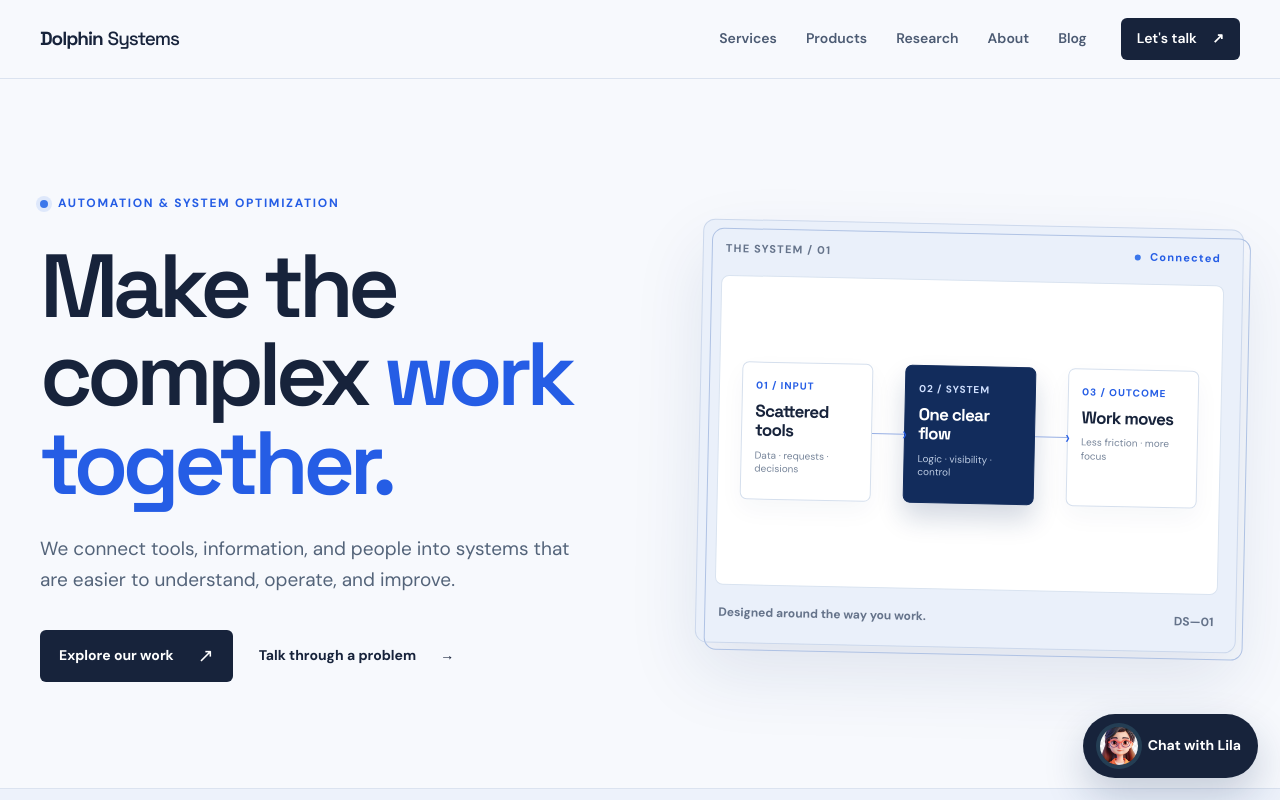
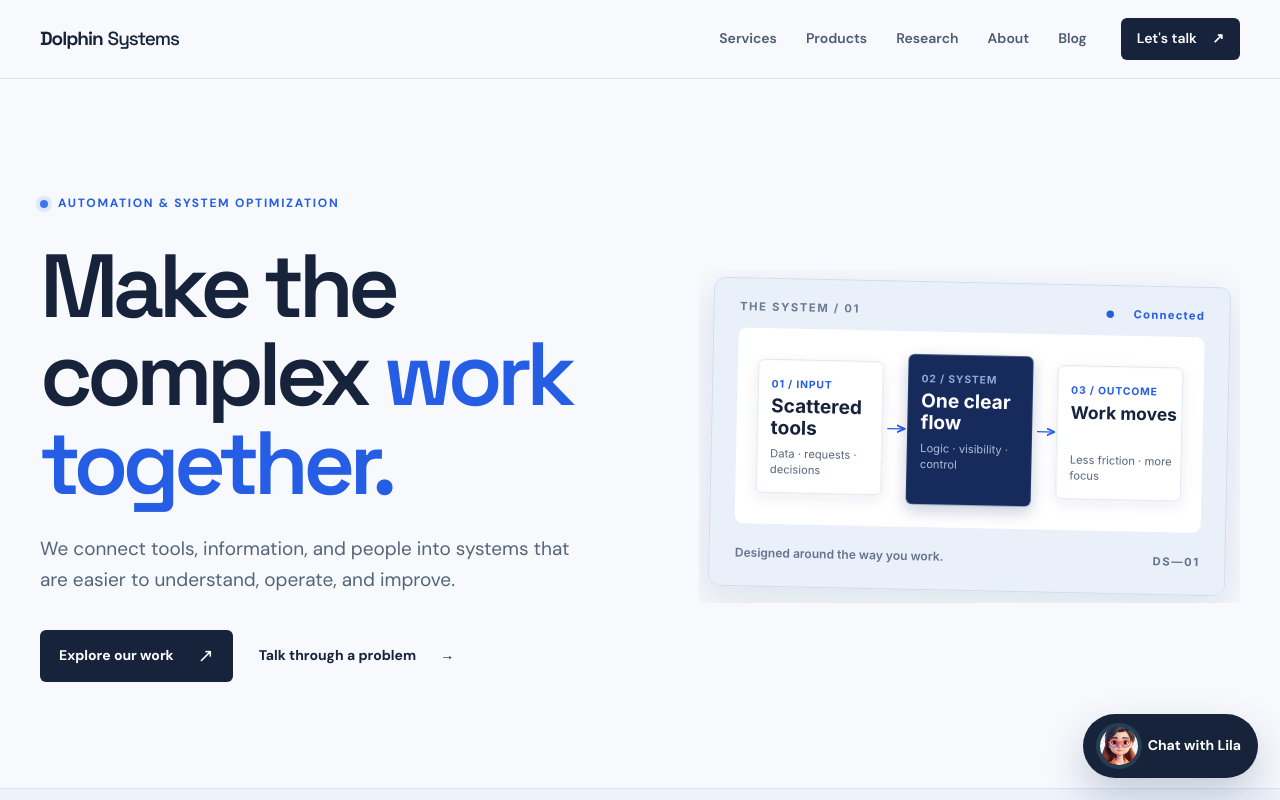
Before and after one commit to Dolphin-Systems/Dolphin-Systems, a website: page index.html in a window 1280 px wide. Shown: the top 800 px of the page. Drawn offline with Linux system fonts and the light colour scheme.

Commit message:
Replace homepage CSS system diagram with matching SVG image

```diff
--- a/assets/site.css
+++ b/assets/site.css
@@ -40,6 +40,7 @@ h3{font-size:27px;line-height:1.14}
 .button-outline-light{border:1px solid #7489b3;color:#fff}.button-outline-light:hover{border-color:#bad0fc}
 .text-arrow{font-size:19px;font-weight:400;line-height:1}
 .hero{min-height:660px;padding-block:112px 106px;display:grid;grid-template-columns:1.03fr .97fr;align-items:center;gap:7%}
+.system-board-img{width:100%;max-width:650px;height:auto;display:block}
 .hero-copy h1{max-width:640px;margin-top:26px}
 .hero-copy>p,.page-hero>p{max-width:560px;color:#54647a;font-size:19px;line-height:1.65}
 .hero-actions{display:flex;align-items:center;gap:22px;margin-top:34px}
--- a/index.html
+++ b/index.html
@@ -26,7 +26,7 @@
   </header>
   <main id="main"><section class="hero shell">
       <div class="hero-copy"><span class="kicker"><span class="signal-dot"></span> Automation & system optimization</span><h1>Make the complex <em>work together.</em></h1><p>We connect tools, information, and people into systems that are easier to understand, operate, and improve.</p><div class="hero-actions"><a class="button button-dark" href="./services.html">Explore our work <span class="text-arrow" aria-hidden="true">↗</span></a><a class="button button-quiet" href="./contact.html">Talk through a problem <span aria-hidden="true">→</span></a></div></div>
-      <div class="system-board" aria-label="Diagram: inputs move through a connected system to a clear outcome" role="img"><div class="board-top"><span>THE SYSTEM / 01</span><span class="board-status"><i></i> Connected</span></div><div class="flow"><div class="flow-node"><small>01 / INPUT</small><strong>Scattered tools</strong><span>Data · requests · decisions</span></div><div class="flow-line"><i></i><i></i><i></i></div><div class="flow-node flow-node-center"><small>02 / SYSTEM</small><strong>One clear flow</strong><span>Logic · visibility · control</span></div><div class="flow-line"><i></i><i></i><i></i></div><div class="flow-node"><small>03 / OUTCOME</small><strong>Work moves</strong><span>Less friction · more focus</span></div></div><div class="board-bottom"><span>Designed around the way you work.</span><span>DS—01</span></div></div>
+      <img class="system-board-img" src="./assets/system-diagram.svg" alt="Diagram: scattered tools — data, requests, decisions — move through one clear connected system — logic, visibility, control — so work moves with less friction and more focus" width="650" height="400" fetchpriority="high">
     </section>
     <section class="statement"><div class="shell statement-grid"><span class="kicker">The idea</span><p>Good systems make the next step obvious. We find the gaps between your tools and processes, then build a better way for work to move.</p></div></section>
     <section class="section shell"><div class="section-heading"><div><span class="kicker">What we do</span><h2>Practical systems for real work.</h2></div><a class="inline-link" href="./services.html">All services <span class="text-arrow" aria-hidden="true">↗</span></a></div><div class="service-preview"><a href="./services.html#automation"><span class="service-num">01</span><h3>Automation</h3><p>Give repeatable work a dependable path from trigger to result.</p><span class="text-arrow" aria-hidden="true">↗</span></a><a href="./services.html#integrations"><span class="service-num">02</span><h3>Integrations</h3><p>Move information between the tools your team already uses.</p><span class="text-arrow" aria-hidden="true">↗</span></a><a href="./services.html#architecture"><span class="service-num">03</span><h3>System design</h3><p>Make the whole workflow visible before adding another tool.</p><span class="text-arrow" aria-hidden="true">↗</span></a></div></section>
--- a/scripts/build-site.mjs
+++ b/scripts/build-site.mjs
@@ -72,7 +72,7 @@ const pages = [
     description: 'Dolphin Systems designs automation, integrations, and connected systems that make complex work easier to run.',
     body: `<section class="hero shell">
       <div class="hero-copy"><span class="kicker"><span class="signal-dot"></span> Automation & system optimization</span><h1>Make the complex <em>work together.</em></h1><p>We connect tools, information, and people into systems that are easier to understand, operate, and improve.</p><div class="hero-actions"><a class="button button-dark" href="./services.html">Explore our work ${arrow}</a><a class="button button-quiet" href="./contact.html">Talk through a problem <span aria-hidden="true">→</span></a></div></div>
-      <div class="system-board" aria-label="Diagram: inputs move through a connected system to a clear outcome" role="img"><div class="board-top"><span>THE SYSTEM / 01</span><span class="board-status"><i></i> Connected</span></div><div class="flow"><div class="flow-node"><small>01 / INPUT</small><strong>Scattered tools</strong><span>Data · requests · decisions</span></div><div class="flow-line"><i></i><i></i><i></i></div><div class="flow-node flow-node-center"><small>02 / SYSTEM</small><strong>One clear flow</strong><span>Logic · visibility · control</span></div><div class="flow-line"><i></i><i></i><i></i></div><div class="flow-node"><small>03 / OUTCOME</small><strong>Work moves</strong><span>Less friction · more focus</span></div></div><div class="board-bottom"><span>Designed around the way you work.</span><span>DS—01</span></div></div>
+      <img class="system-board-img" src="./assets/system-diagram.svg" alt="Diagram: scattered tools — data, requests, decisions — move through one clear connected system — logic, visibility, control — so work moves with less friction and more focus" width="650" height="400" fetchpriority="high">
     </section>
     <section class="statement"><div class="shell statement-grid"><span class="kicker">The idea</span><p>Good systems make the next step obvious. We find the gaps between your tools and processes, then build a better way for work to move.</p></div></section>
     <section class="section shell"><div class="section-heading"><div><span class="kicker">What we do</span><h2>Practical systems for real work.</h2></div><a class="inline-link" href="./services.html">All services ${arrow}</a></div><div class="service-preview"><a href="./services.html#automation"><span class="service-num">01</span><h3>Automation</h3><p>Give repeatable work a dependable path from trigger to result.</p>${arrow}</a><a href="./services.html#integrations"><span class="service-num">02</span><h3>Integrations</h3><p>Move information between the tools your team already uses.</p>${arrow}</a><a href="./services.html#architecture"><span class="service-num">03</span><h3>System design</h3><p>Make the whole workflow visible before adding another tool.</p>${arrow}</a></div></section>
```
Also changed, not shown: assets/system-diagram.svg (added).
